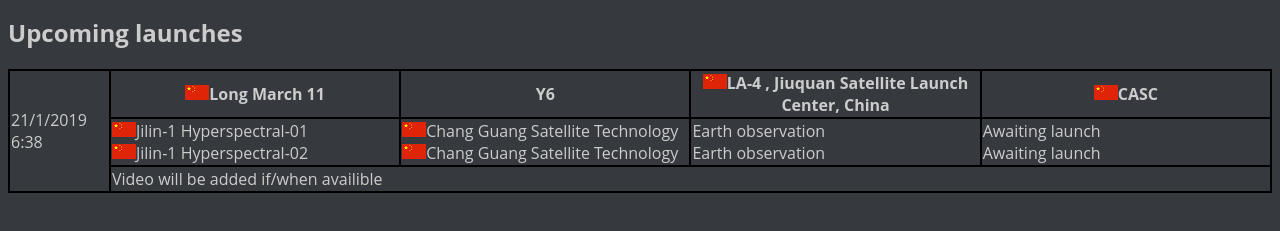
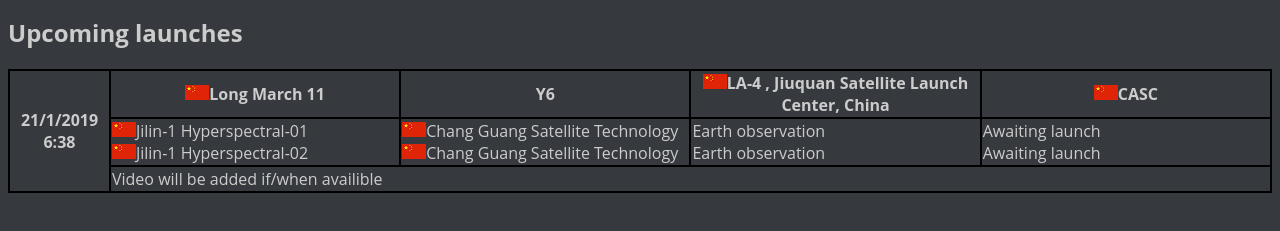
Before and after one commit to riesjart387/spacelaunches, a plain HTML site: page list.html in a window 1280 px wide. Shown: the part 253-484 px from the top of the page. Drawn offline with Linux system fonts and the light colour scheme.

Commit message:
Update list.html

```diff
--- a/list.html
+++ b/list.html
@@ -43,7 +43,7 @@
 <h2>Upcoming launches</h2>
 <table style="width:100%">
   <tr>
-	<td rowspan="3" style="width: 8%;">21/1/2019 6:38</td>
+	<th rowspan="3" style="width: 8%;">21/1/2019 6:38</td>
   	<th style="width: 23%;"><img src="china.png" alt="China">Long March 11</th>
    	<th style="width: 23%;">Y6</th>
 	<th style="width: 23%;"><img src="china.png" alt="China">LA-4 , Jiuquan Satellite Launch Center, China</th>
```
